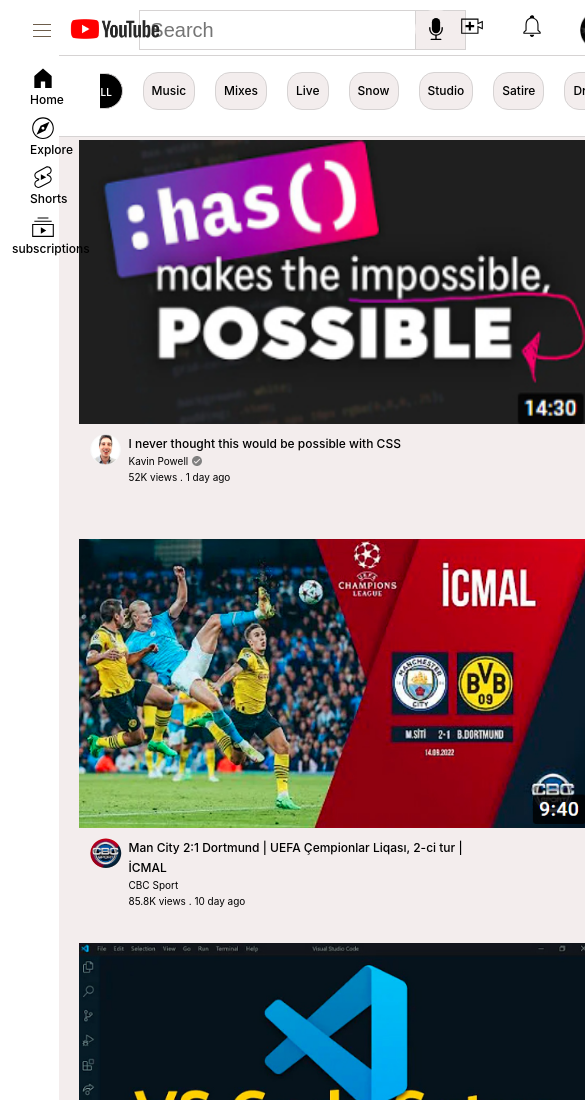
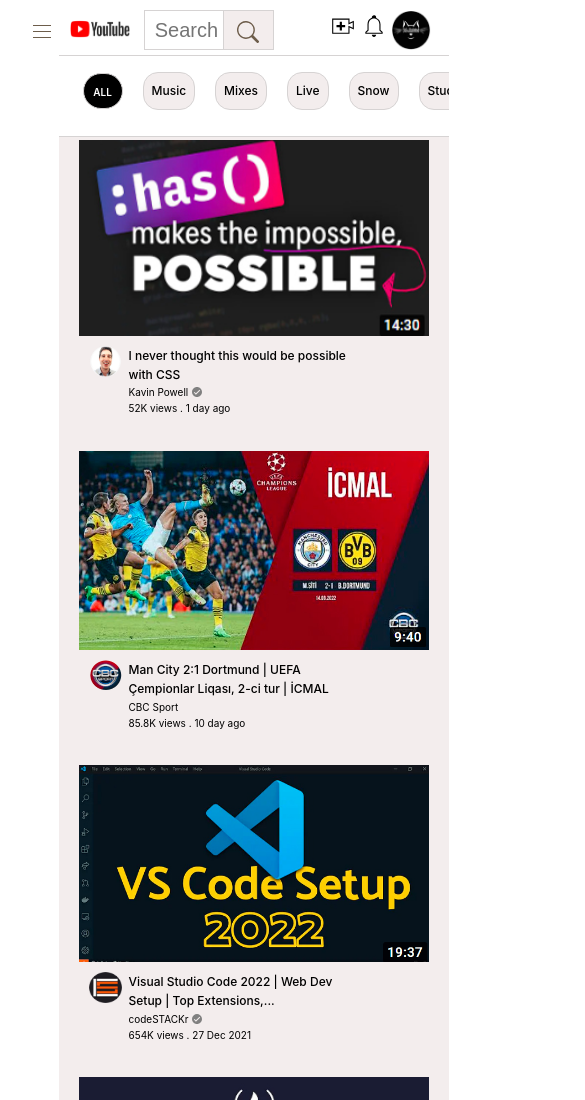
Before and after one commit to SarsharMirwais/YouTube-clone, a website: page index.html in a window 390 px wide. Shown: the top 1100 px of the page, 585 px wide, since content can reach past the window. Drawn offline with Linux system fonts and the light colour scheme.

Commit message:
media query 90% completed

```diff
--- a/index.html
+++ b/index.html
@@ -15,9 +15,20 @@
 
 <body>
     <div class="container">
+        <div class="bar0">
+            <div class="pending">
+                <svg viewBox="0 0 24 24" preserveAspectRatio="xMidYMid meet" focusable="false"
+                    class="style-scope yt-icon" width="24" height="24" fill="currentColor">
+                    <g class="style-scope yt-icon">
+                        <path d="M21,6H3V5h18V6z M21,11H3v1h18V11z M21,17H3v1h18V17z" class="style-scope yt-icon">
+                        </path>
+                    </g>
+                </svg>
+            </div>
+            <img src="img/YouTube-Logo.png" class="youtube-icon" alt="youtube-logo">
+        </div>
         <div class="header">
             <div class="header-divider">
-
                 <div class="input-icon">
                     <div class="searching">
                         <input type="text" name="search" placeholder="Search" class="finding">
@@ -400,10 +411,8 @@
 
         </a>
 
-        <section class="sidebars">
+        <div class="sidebars">
             <div class="sidebar">
-
-
                 <div class="bar1">
                     <div class="bar1--1">
                         <svg viewBox="0 0 24 24" preserveAspectRatio="xMidYMid meet" focusable="false"
@@ -534,22 +543,6 @@
                     </div>
                 </div>
             </div>
-        </section>
-        <div class="fix-logo">
-            <div class="bar0">
-                <div class="pending">
-                    <svg viewBox="0 0 24 24" preserveAspectRatio="xMidYMid meet" focusable="false"
-                        class="style-scope yt-icon" width="24" height="24" fill="currentColor">
-                        <g class="style-scope yt-icon">
-                            <path d="M21,6H3V5h18V6z M21,11H3v1h18V11z M21,17H3v1h18V17z" class="style-scope yt-icon">
-                            </path>
-                        </g>
-                    </svg>
-                </div>
-                <div class="youtube-img">
-                    <img src="img/YouTube-Logo.png" alt="#" class="youtube-logo" alt="youtube-logo">
-                </div>
-            </div>
         </div>
 
     </div>
--- a/sass/_header.scss
+++ b/sass/_header.scss
@@ -16,8 +16,18 @@
 .header-divider {
     display: grid;
     grid-template-rows: 50%;
-    grid-template-columns: 87% 13%;
+    grid-template-columns: 89% 13%;
     gap: 1rem;
+
+    @media screen and (max-width: 1500px) {
+        grid-template-columns: 80% 13%;
+        gap: 1rem;
+    }
+
+    @media screen and (max-width: 1500px) {
+        grid-template-columns: 80% 13%;
+        gap: 1rem;
+    }
 }
 
 .input-icon {
@@ -38,6 +48,35 @@
     grid-template-rows: 40px;
     grid-template-columns: 1fr 50px;
     margin-top: 10px;
+
+    @media screen and (max-width: 800px) {
+        grid-template-columns: 250px 50px;
+    }
+
+    @media screen and (max-width: 780px) {
+        grid-template-columns: 230px 50px;
+    }
+
+    @media screen and (max-width: 670px) {
+        grid-template-columns: 200px 50px;
+    }
+
+    @media screen and (max-width: 630px) {
+        grid-template-columns: 180px 50px;
+    }
+
+    @media screen and (max-width: 600px) {
+        grid-template-columns: 150px 50px;
+    }
+
+    @media screen and (max-width: 550px) {
+        grid-template-columns: 120px 50px;
+    }
+
+    @media screen and (max-width: 450px) {
+        grid-template-columns: 80px 50px;
+        padding-left: 2rem;
+    }
 
 
 }
@@ -78,6 +117,10 @@
     &:hover {
         background-color: var(--var-hover-color);
     }
+
+    @media screen and (max-width: 730px) {
+        display: none;
+    }
 }
 
 
@@ -91,6 +134,11 @@
     float: right;
     cursor: pointer;
     justify-content: end;
+
+    @media screen and (max-width: 550px) {
+        grid-template-columns: 60% 60% 1fr;
+    }
+
 }
 
 .cat-profile {
--- a/sass/_sidebar.scss
+++ b/sass/_sidebar.scss
@@ -8,6 +8,10 @@
 
     @media screen and (max-width: 1300px) {
         min-width: 7vw;
+    }
+
+    @media screen and (max-width: 405px) {
+        display: none;
     }
 
 
@@ -41,6 +45,33 @@
     grid-template-columns: 50px 1fr;
     padding-left: 20px;
     align-items: center;
+    display: grid;
+    grid-row: 1/ 2;
+    grid-column: 1/ 2;
+    position: fixed;
+    align-items: center;
+    padding-top: 1rem;
+    z-index: 99999;
+
+    @media screen and (max-width: 600px) {
+        grid-template-columns: 36px 1fr;
+        padding-left: 1px;
+    }
+
+    @media screen and (max-width: 500px) {
+        grid-template-columns: 27px 1fr;
+        padding-left: 0px;
+    }
+
+    @media screen and (max-width: 330px) {
+        padding-left: 1px;
+    }
+
+
+
+
+
+
 }
 
 .youtube-icon {
@@ -50,14 +81,44 @@
     grid-template-columns: 60px 2fr;
     background-color: var(--var-white-color);
 
+
+
 }
 
-.youtube-logo {
-    height: 22px;
-    width: 90px;
+.youtube-icon {
+    height: 27px;
+    width: 100px;
     align-items: center;
-    margin-top: 8px;
+    margin-bottom: 8px;
     cursor: pointer;
+    margin-right: 1rem;
+
+    @media screen and (max-width: 670px) {
+        height: 18px;
+        width: 77px;
+    }
+
+    @media screen and (max-width: 600px) {
+        height: 18px;
+        width: 77px;
+    }
+
+    @media screen and (max-width: 550px) {
+        height: 18px;
+        width: 60px;
+    }
+
+    @media screen and (max-width: 500px) {
+        height: 18px;
+        width: 60px;
+    }
+
+    @media screen and (max-width: 330px) {
+        height: 14px;
+        width: 50px;
+    }
+
+
 
 }
 
@@ -77,6 +138,7 @@
         display: grid;
         grid-template-rows: repeat(4, 50);
         grid-template-columns: 100px;
+        gap: 1rem;
     }
 
 
@@ -133,6 +195,11 @@
         text-decoration: none;
         color: var(--var-black-color);
 
+        @media screen and (max-width: 600px) {
+            font-size: 8px;
+            font-weight: 500;
+        }
+
 
     }
 
@@ -148,6 +215,19 @@
             transform: translateX(-18px);
 
         }
+
+        @media screen and (max-width: 600px) {
+            font-size: 8px;
+            font-weight: 500;
+            transform: translateX(-12px);
+        }
+
+        @media screen and (max-width: 460px) {
+            font-size: 6px;
+            font-weight: 500;
+            transform: translateX(-6px);
+        }
+
 
     }
 
@@ -243,13 +323,3 @@
     height: 31px;
     width: 33px;
 }
-
-.fix-logo {
-    display: grid;
-    grid-row: 1/ 2;
-    grid-column: 1/ 2;
-    position: fixed;
-    align-items: center;
-    padding-top: 1rem;
-    z-index: 99999;
-}
```
Also changed, not shown: css/style.css.
